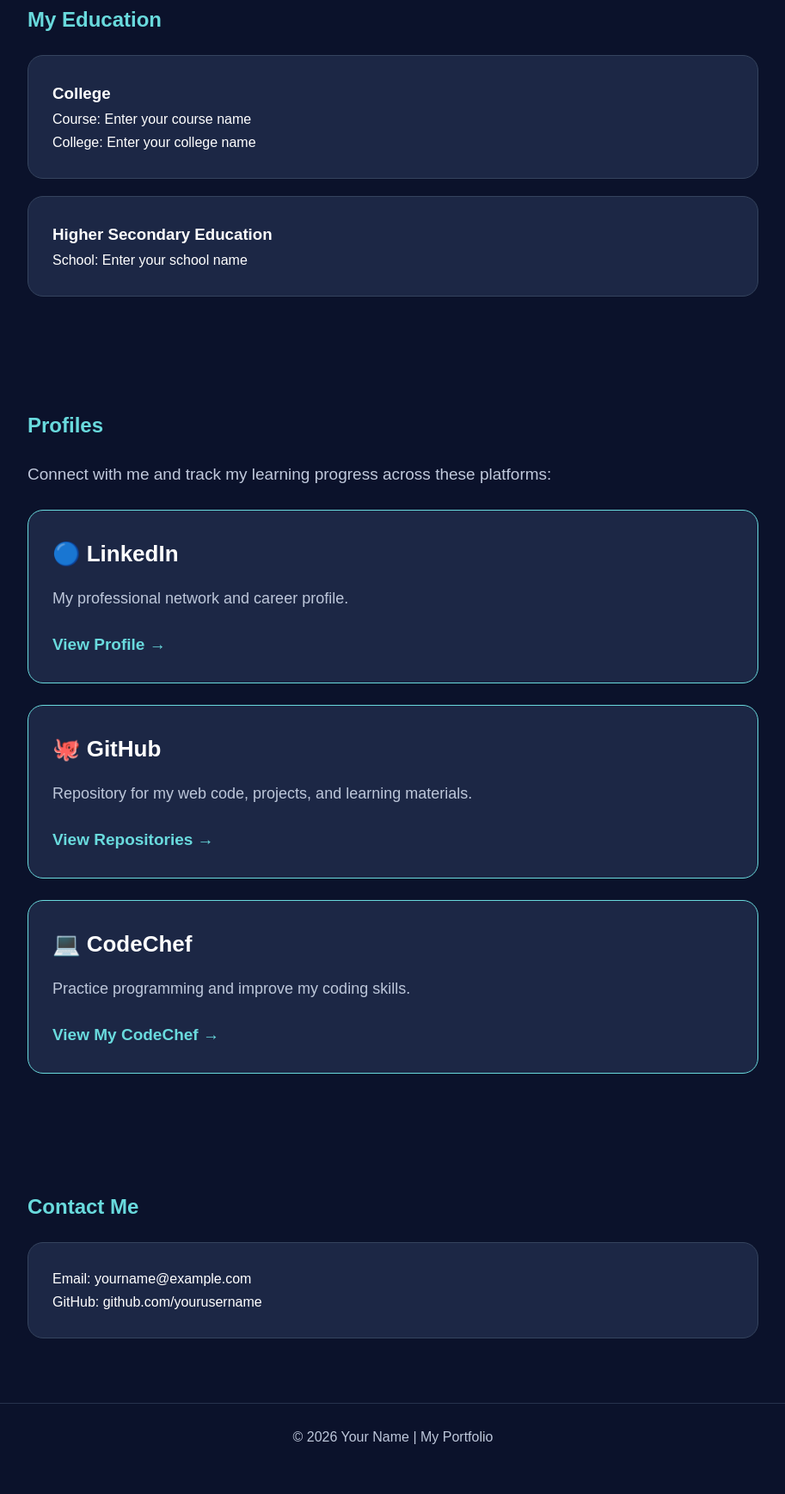
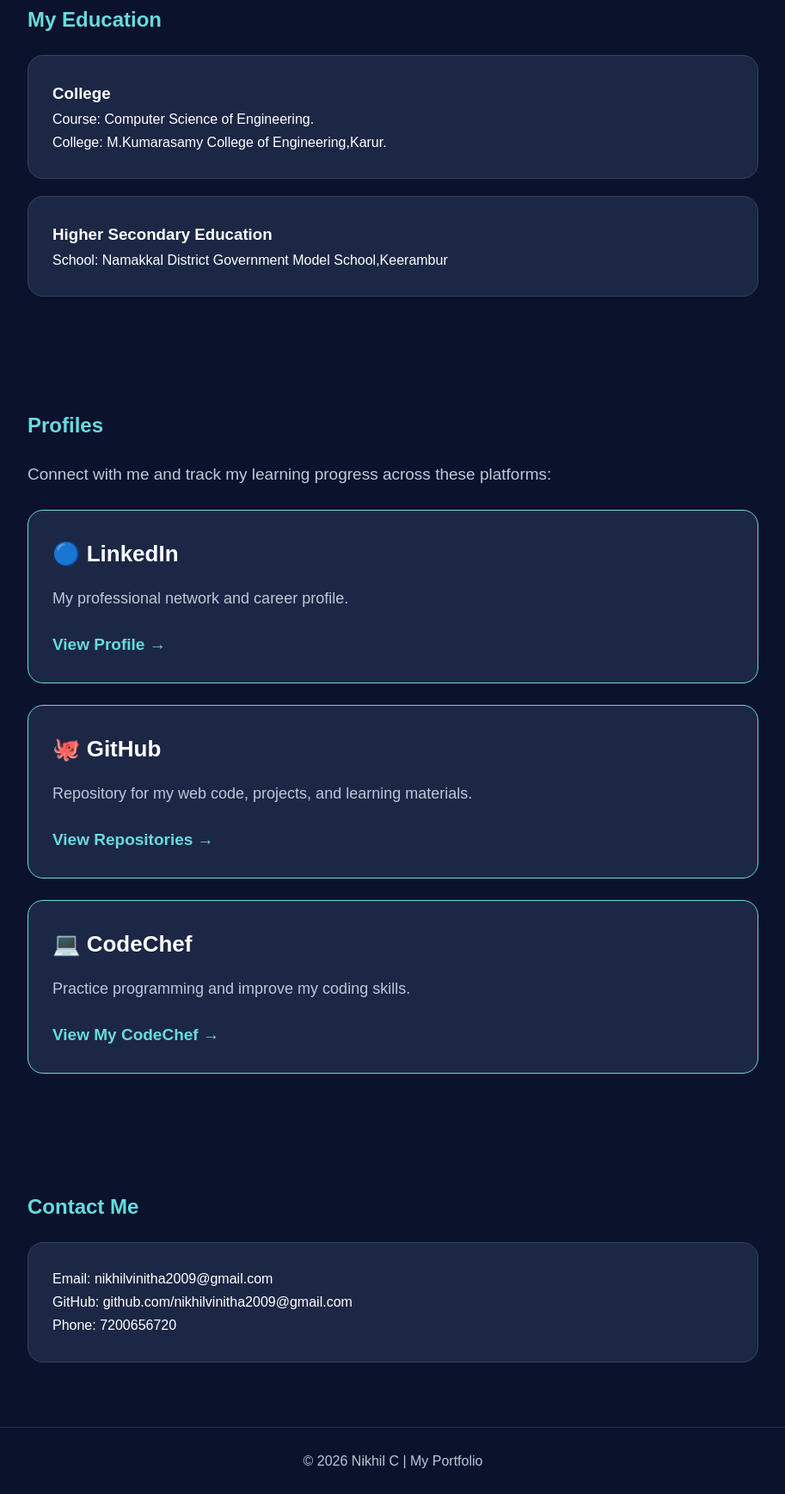
Before and after one commit to nikhilvinitha2009/my-portfolio, a plain HTML site: page index.html in a window 1280 px wide. Shown: the part 778-2516 px from the top of the page at 86% size, without its empty margins (183-1096 px from the left). Before the commit the page ends 2489 px from the top, so only its background shows below. Drawn offline with Linux system fonts and the light colour scheme.

Commit message:
Update personal details in index.html

```diff
--- a/index.html
+++ b/index.html
@@ -156,7 +156,7 @@
 <body>
 
   <nav>
-    <h2>Your Name</h2>
+    <h2>Nikhil C</h2>
     <div>
       <a href="#home">Home</a>
       <a href="#about">About</a>
@@ -167,7 +167,7 @@
 
   <section class="home" id="home">
     <img src="profile.jpg" alt="My Profile Photo" class="profile">
-    <h1>Your Name</h1>
+    <h1>Nikhil C</h1>
     <p>College Student | Aspiring Developer</p>
     <p>Welcome to my personal portfolio website!</p>
   </section>
@@ -186,12 +186,12 @@
     <h2>My Education</h2>
     <div class="card">
       <h3>College</h3>
-      <p>Course: Enter your course name</p>
-      <p>College: Enter your college name</p>
+      <p>Course: Computer Science of Engineering.</p>
+      <p>College: M.Kumarasamy College of Engineering,Karur.</p>
     </div>
     <div class="card">
       <h3>Higher Secondary Education</h3>
-      <p>School: Enter your school name</p>
+      <p>School: Namakkal District Government Model School,Keerambur</p>
     </div>
   </section>
 
@@ -234,13 +234,14 @@
   <section id="contact">
     <h2>Contact Me</h2>
     <div class="card">
-      <p>Email: yourname@example.com</p>
-      <p>GitHub: github.com/yourusername</p>
+      <p>Email: nikhilvinitha2009@gmail.com</p>
+      <p>GitHub: github.com/nikhilvinitha2009@gmail.com</p>
+      <p>Phone: 7200656720</p>
     </div>
   </section>
 
   <footer>
-    © 2026 Your Name | My Portfolio
+    © 2026 Nikhil C | My Portfolio
   </footer>
 
 </body>
```
